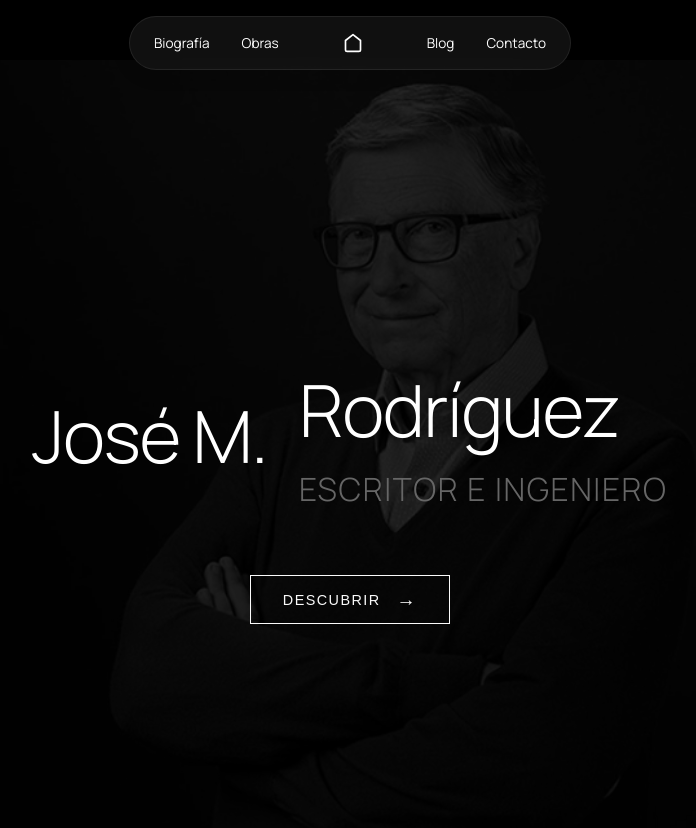
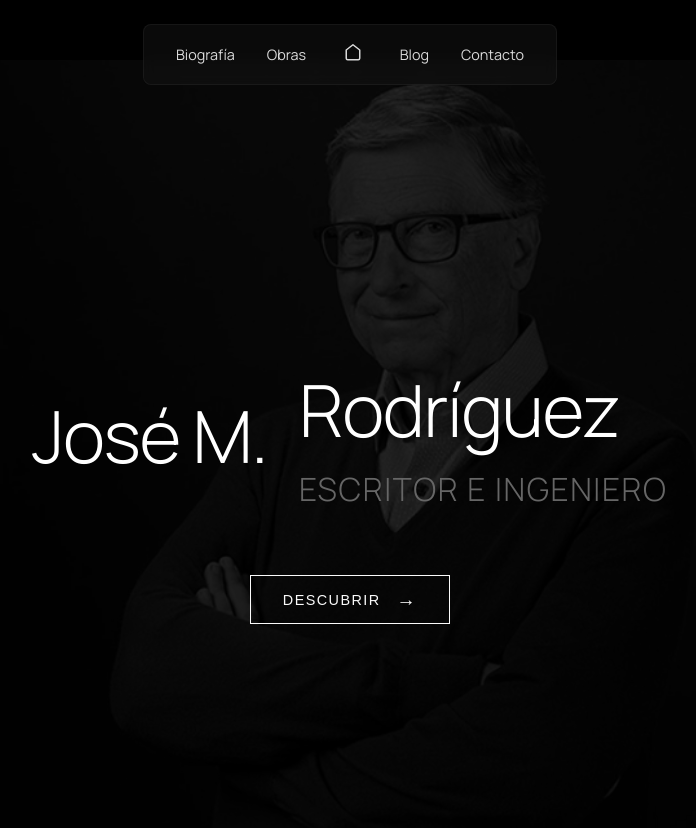
Before and after one commit to carlosrodmor/portfolio-chema, a Vue app: page / in a window 1280 px wide. Shown: the top 828 px of the page, without its empty margins (290-986 px from the left). Built offline with nearby package versions, Linux system fonts and the light colour scheme.

Commit message:
Enhance Navbar component styling and layout. Updated padding, background, and border properties for a modern look. Improved link hover effects and adjusted icon scaling for better user experience. Refined menu overlay styles for consistency and responsiveness.

```diff
--- a/src/components/Navbar.vue
+++ b/src/components/Navbar.vue
@@ -63,7 +63,7 @@ export default {
   top: 0;
   left: 0;
   right: 0;
-  padding: 1rem 2rem;
+  padding: 1.5rem;
   z-index: 1000;
   background: transparent;
 }
@@ -81,16 +81,15 @@ export default {
   display: flex;
   justify-content: center;
   align-items: center;
-  gap: 2rem;
-  padding: 0.5rem 1.5rem;
-  background: rgba(26, 26, 26, 0.65);
-  backdrop-filter: blur(10px);
-  -webkit-backdrop-filter: blur(10px);
-  border-radius: 40px;
-  border: 1px solid rgba(255, 255, 255, 0.08);
+  gap: 2.5rem;
+  padding: 0.75rem 2rem;
+  background: rgba(20, 20, 20, 0.5);
+  backdrop-filter: blur(8px);
+  -webkit-backdrop-filter: blur(8px);
+  border-radius: 8px;
+  border: 1px solid rgba(255, 255, 255, 0.05);
   width: fit-content;
   margin: 0 auto;
-  box-shadow: 0 4px 20px rgba(0, 0, 0, 0.1);
 }
 
 .nav-links {
@@ -100,31 +99,44 @@ export default {
 }
 
 .nav-link {
-  color: #fff;
+  color: rgba(255, 255, 255, 0.85);
   text-decoration: none;
-  font-size: 0.85rem;
-  transition: opacity 0.3s ease;
-  white-space: nowrap;
-  display: flex;
-  align-items: center;
-  height: 20px;
+  font-size: 0.9rem;
+  font-weight: 400;
+  transition: all 0.2s ease;
+  padding: 0.3rem 0;
+  position: relative;
+}
+
+.nav-link::after {
+  content: '';
+  position: absolute;
+  bottom: 0;
+  left: 0;
+  width: 0;
+  height: 1px;
+  background: #fff;
+  transition: width 0.2s ease;
 }
 
 .nav-link:hover {
-  opacity: 0.7;
+  color: #fff;
+}
+
+.nav-link:hover::after {
+  width: 100%;
 }
 
 .home-icon {
-  color: #fff;
-  margin: 0 1.5rem;
-  padding: 0.5rem;
-  transition: transform 0.5s ease-in-out;
-  display: flex;
-  align-items: center;
+  color: rgba(255, 255, 255, 0.85);
+  padding: 0.3rem;
+  transition: all 0.2s ease;
+  transform: scale(0.9);
 }
 
 .home-icon:hover {
-  transform: scale(1.15);
+  color: #fff;
+  transform: scale(1);
 }
 
 /* Ocultar botón de menú en escritorio */
@@ -144,9 +156,9 @@ export default {
     left: 0;
     width: 100%;
     height: 100vh;
-    background: rgba(17, 17, 17, 0.75);
-    backdrop-filter: blur(10px);
-    -webkit-backdrop-filter: blur(10px);
+    background: rgba(18, 18, 18, 0.95);
+    backdrop-filter: blur(8px);
+    -webkit-backdrop-filter: blur(8px);
     border-radius: 0;
     margin: 0;
     padding: 0;
@@ -173,13 +185,11 @@ export default {
     top: 1.5rem;
     right: 1.5rem;
     z-index: 1001;
-    background: transparent;
-    border: none;
-    cursor: pointer;
-    width: 40px;
-    height: 40px;
-    padding: 0;
-    transition: all 0.3s ease;
+    background: rgba(20, 20, 20, 0.5);
+    backdrop-filter: blur(8px);
+    -webkit-backdrop-filter: blur(8px);
+    border-radius: 6px;
+    padding: 0.8rem;
   }
 
   .nav-menu-active {
@@ -187,7 +197,7 @@ export default {
   }
 
   .nav-link {
-    font-size: 1.1rem;
+    font-size: 1rem;
     color: rgba(255, 255, 255, 0.7);
     opacity: 0.85;
     padding: 0.5rem 0;
@@ -221,7 +231,7 @@ export default {
     position: relative;
     display: block;
     width: 26px;
-    height: 1px;
+    height: 1.5px;
     background: rgba(255, 255, 255, 0.9);
     transition: all 0.3s cubic-bezier(0.4, 0, 0.2, 1);
   }
@@ -231,7 +241,7 @@ export default {
     content: '';
     position: absolute;
     width: 26px;
-    height: 1px;
+    height: 1.5px;
     background: rgba(255, 255, 255, 0.9);
     transition: all 0.3s cubic-bezier(0.4, 0, 0.2, 1);
     left: 0;
```
